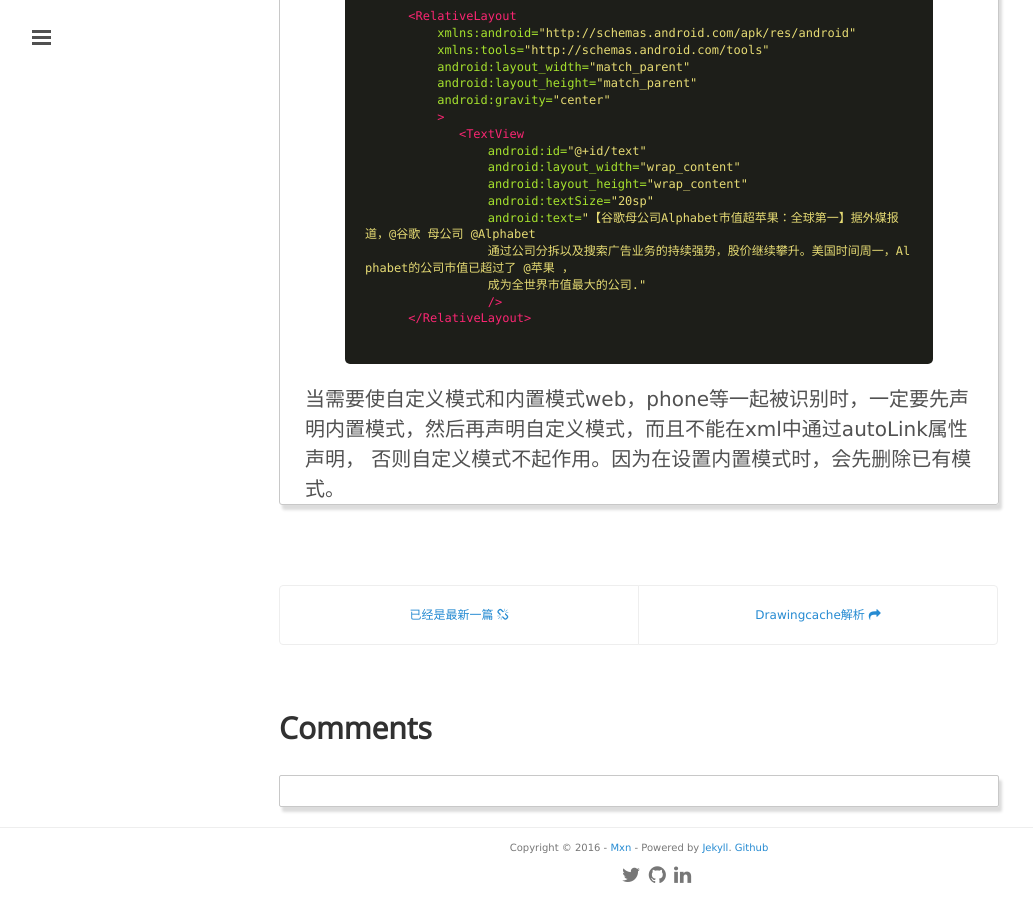
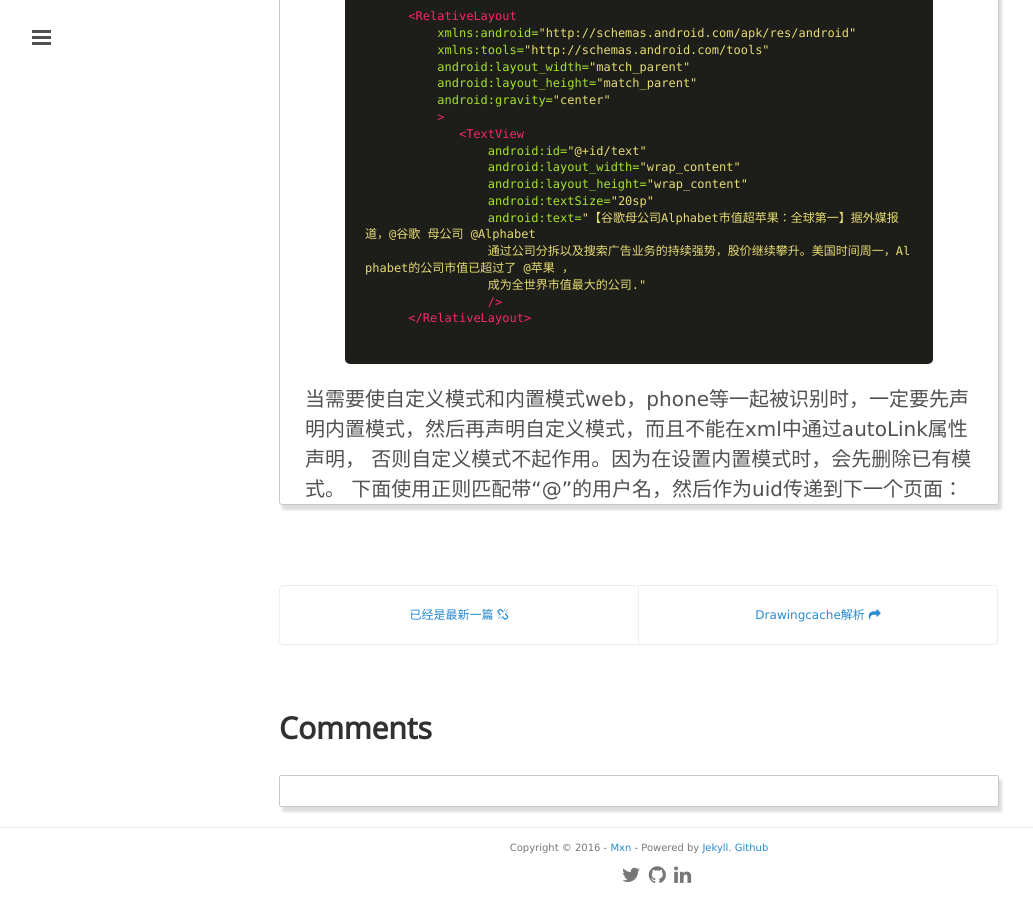
Before and after one commit to mxn21/mxn21.github.io, a Jekyll site: the page built from _posts/2016-1-29-TextView超链接实现方式总结.md, in a window 1280 px wide and 900 px high, scrolled down 7831 px. Shown: the whole window, without its empty margins (1-1034 px from the left). Built offline with Jekyll 4.4.1, drawn with Linux system fonts in a browser that asks for light colours; Markdown is read by kramdown in place of the engine named in the settings; comment, search, counter and statistics services are not loaded.

Commit message:
35453454

```diff
--- a/_posts/2016-1-29-TextView超链接实现方式总结.md
+++ b/_posts/2016-1-29-TextView超链接实现方式总结.md
@@ -350,3 +350,4 @@
 
 当需要使自定义模式和内置模式web，phone等一起被识别时，一定要先声明内置模式，然后再声明自定义模式，而且不能在xml中通过autoLink属性声明，
 否则自定义模式不起作用。因为在设置内置模式时，会先删除已有模式。
+下面使用正则匹配带“@”的用户名，然后作为uid传递到下一个页面：
```
